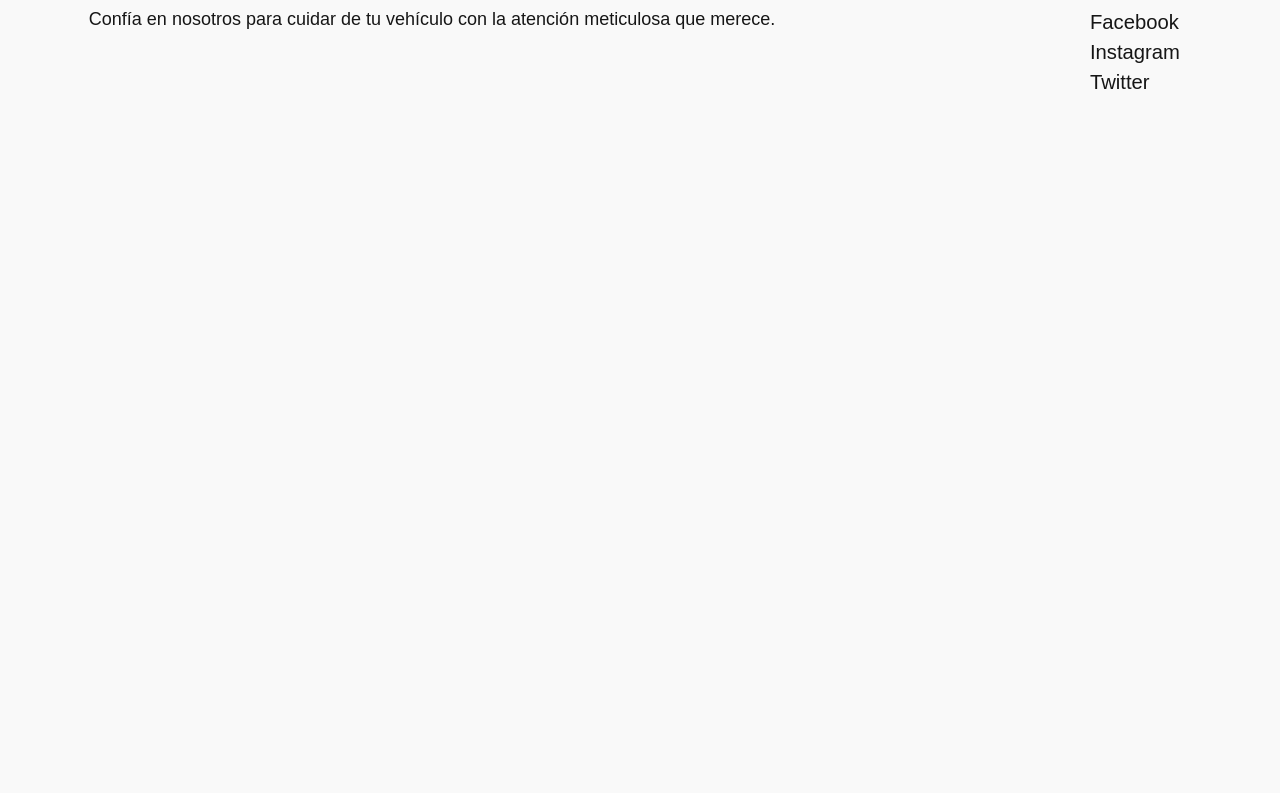
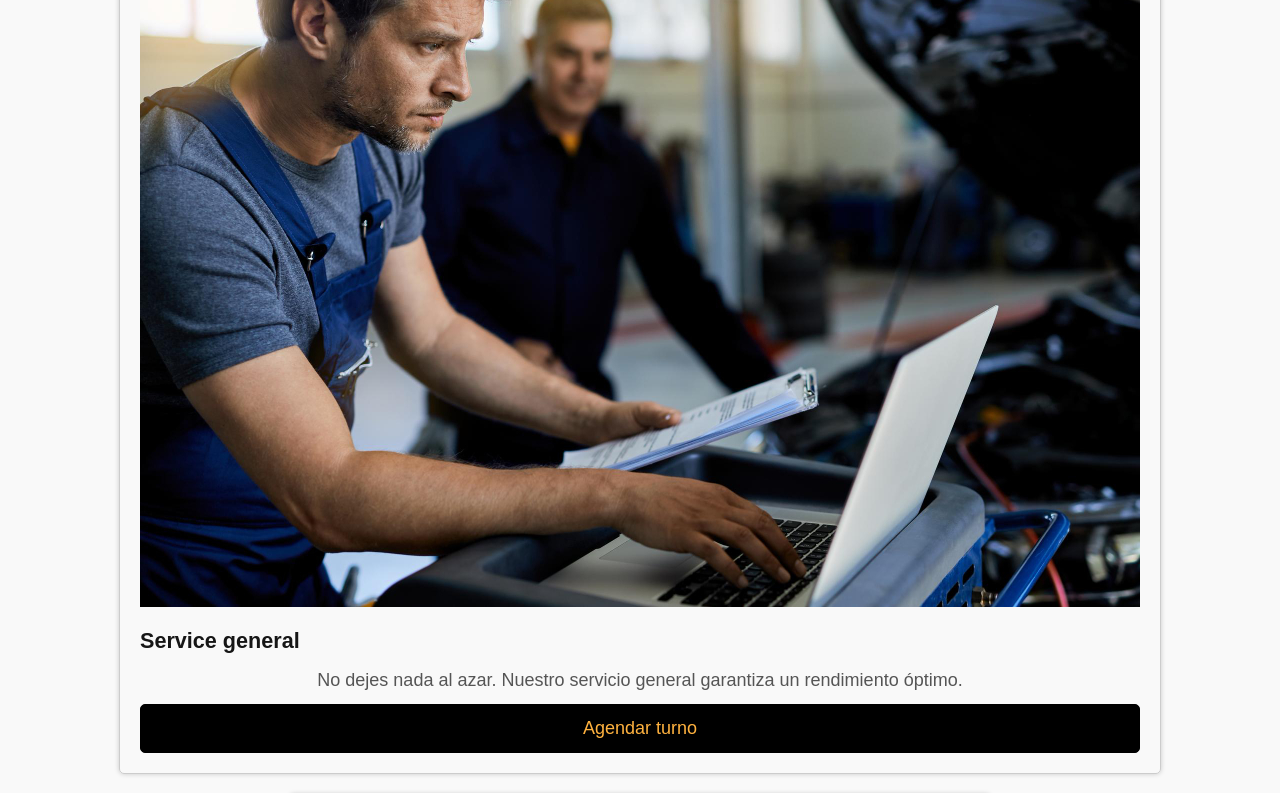
Before and after one commit to Taller-de-automoviles-I-WEB/taller-front, a React (Vite) app: page /carfixsolutions/servicios in a window 1280 px wide. Shown: the part 300-1093 px from the top of the page. Before the commit the page ends 800 px from the top, so only its background shows below. Built offline with nearby package versions, Linux system fonts and the light colour scheme.

Commit message:
debuging_2

```diff
--- a/src/App.jsx
+++ b/src/App.jsx
@@ -4,7 +4,7 @@ import Header from './components/Header/Header'
 import Footer from './components/Footer/Footer'
 import Home from './pages/Home'
 import ClientRegisterForm from './components/ClientRegisterForm/ClientRegisterForm'
-// import WorkShopServices from './components/WorkShopServices/WorkShopServices'
+import WorkShopServices from './components/WorkShopServices/WorkShopServices'
 
 function App() {
   return (
@@ -14,7 +14,7 @@ function App() {
         <Routes>
           <Route path='/carfixsolutions' element={ <Home /> } />
           <Route path='/carfixsolutions/contactanos' element={ <ClientRegisterForm /> } />
-          {/* <Route path='/carfixsolutions/servicios' element={ <WorkShopServices /> } /> */}
+          <Route path='/carfixsolutions/servicios' element={ <WorkShopServices /> } />
         </Routes>
         <Footer />
       </Router>
--- a/src/components/Header/Header.jsx
+++ b/src/components/Header/Header.jsx
@@ -18,7 +18,7 @@ const Header = () => {
                             <Link to={ '/carfixsolutions' } >Home</Link>
                         </li>
                         <li>
-                            {/* <Link to={ 'carfixsolutions/servicios' }>Servicios</Link> */}
+                            <Link to={ 'carfixsolutions/servicios' }>Servicios</Link>
                         </li>
                         <li>
                             <Link to={ '/carfixsolutions/contactanos' }>Contactanos</Link>
--- a/src/components/Header/MenuMobile.jsx
+++ b/src/components/Header/MenuMobile.jsx
@@ -20,7 +20,7 @@ const MenuMobile = () => {
               <Link to={'/carfixsolutions'}>Home</Link>
             </li>
             <li>
-              {/* <Link to={'/carfixsolutions/servicios'}>Servicios</Link> */}
+              <Link to={'/carfixsolutions/servicios'}>Servicios</Link>
             </li>
             <li>
               <Link to={'/carfixsolutions/contactanos'}>Contactanos</Link>
--- /dev/null
+++ b/src/components/WorkShopServices/ServiceCards.jsx
@@ -0,0 +1,24 @@
+import cardStyles from './serviceCards.module.css'
+import PropTypes from 'prop-types'
+import { Link } from 'react-router-dom';
+
+const ServiceCards = ({ img, imgText, title, description, callToAction }) => {
+  return (
+    <div className={ cardStyles.card }>
+      <img src={ img } alt={ imgText } />
+      <h2>{ title }</h2>
+      <p>{ description }</p>
+      <Link to={ '' }>{ callToAction }</Link>
+    </div>
+  );
+};
+
+ServiceCards.propTypes = {
+  img: PropTypes.string.isRequired,
+  imgText: PropTypes.string.isRequired,
+  title: PropTypes.string.isRequired,
+  description: PropTypes.string.isRequired,
+  callToAction: PropTypes.string.isRequired
+}
+
+export default ServiceCards
--- /dev/null
+++ b/src/components/WorkShopServices/WorkShopServices.jsx
@@ -0,0 +1,15 @@
+import ServiceCards from "./ServiceCards";
+import { cardContent } from './servicesCardsContent.js';
+import styles from './workShopServices.module.css'
+const WorkShopServices = () => {
+  return (
+    <div className={styles.cardsContainer}>
+      { cardContent.map((card, index) => (
+        <ServiceCards key={index} img={card.img} imgText={card.imgText} title={card.title} description={card.description} callToAction={card.callToAction} />
+      )) }
+
+    </div>
+  );
+}
+
+export default WorkShopServices;
--- /dev/null
+++ b/src/components/WorkShopServices/serviceCards.module.css
@@ -0,0 +1,42 @@
+.card {
+  border: 1px solid #ccc;
+  border-radius: 5px;
+  padding: 20px;
+  min-width: 300px;
+  margin: 10px;
+  box-shadow: 0px 0px 5px rgba(0, 0, 0, 0.2);
+}
+
+.card img {
+  max-width: 100%;
+  height: auto;
+}
+
+.card h2 {
+  font-size: clamp(1rem, 2vw, 1.2rem);
+  margin: 10px 0;
+}
+
+.card p {
+  font-size: clamp(0.8rem, 1.5vw, 1rem);
+  color: #555;
+}
+
+.card a {
+  display: block;
+  text-align: center;
+  padding: 10px 0;
+  text-decoration: none;
+  border-radius: 5px;
+  border: 1px solid #000000;
+  margin-top: 10px;
+  background-color: #000000;
+  color: #ffb23f;
+}
+
+.card a:hover {
+  background-color: #262626;
+  color: #FFE2B8;
+  transform: scale(1.01);
+  transition: 0.5s;
+}
--- /dev/null
+++ b/src/components/WorkShopServices/servicesCardsContent.js
@@ -0,0 +1,34 @@
+import service_Img from '../../assets/workshopServices/service_General.jpg'
+import aceite_img from '../../assets/workshopServices/cambioDeAceite.jpg'
+import alybal_img from '../../assets/workshopServices/alineacion_Y_Balanceo.jpg'
+import frenos_img from '../../assets/workshopServices/revision_Frenos.jpg'
+export const cardContent = [
+  {
+    img: service_Img,
+    imgText: 'mecánico utilizando una computadora en un taller',
+    title: 'Service general',
+    description: 'No dejes nada al azar. Nuestro servicio general garantiza un rendimiento óptimo.',
+    callToAction: 'Agendar turno',
+  },
+  {
+    img: aceite_img,
+    imgText: 'lata de aceite vertiendo aceite en el motor de un auto',
+    title: 'Cambio de aceite',
+    description: 'Mantén tu motor en óptimas condiciones. ¡Agenda tu cambio de aceite hoy mismo!',
+    callToAction: 'Agendar turno',
+  },
+  {
+    img: alybal_img,
+    title: 'Alineación y balanceo',
+    imgText: 'Un auto elevado en un ascensor en un taller mecánico',
+    description: 'La clave para una conducción estable y un desgaste uniforme de los neumáticos.',
+    callToAction: 'Agendar turno',
+  },
+  {
+    img: frenos_img,
+    imgText: 'Una mujer mecánico revisando los frenos de un auto',
+    title: 'Revisión de Frenos',
+    description: 'Tu seguridad en carretera es nuestra prioridad. Mantén tus frenos en óptimo estado.',
+    callToAction: 'Agendar turno',
+  }
+]
--- /dev/null
+++ b/src/components/WorkShopServices/workShopServices.module.css
@@ -0,0 +1,16 @@
+.cardsContainer {
+  display: flex;
+  justify-content: center;
+  margin-top: 6.94vw;
+  flex-wrap: wrap;
+}
+@media (max-width: 768px) {
+  .cardsContainer {
+    display: flex;
+    overflow: auto;
+    margin-top: 6.94vw;
+    flex-wrap: nowrap;
+    justify-content: start;
+    gap: 0rem;
+  }
+}
--- a/src/index.css
+++ b/src/index.css
@@ -1,4 +1,4 @@
-@import url('https://cdn.jsdelivr.net/npm/bootstrap-icons@1.11.1/font/bootstrap-icons.css');
+/* @import url('https://cdn.jsdelivr.net/npm/bootstrap-icons@1.11.1/font/bootstrap-icons.css'); */
 :root {
   font-family: 'Public Sans', sans-serif;
   line-height: 1.5;
```
